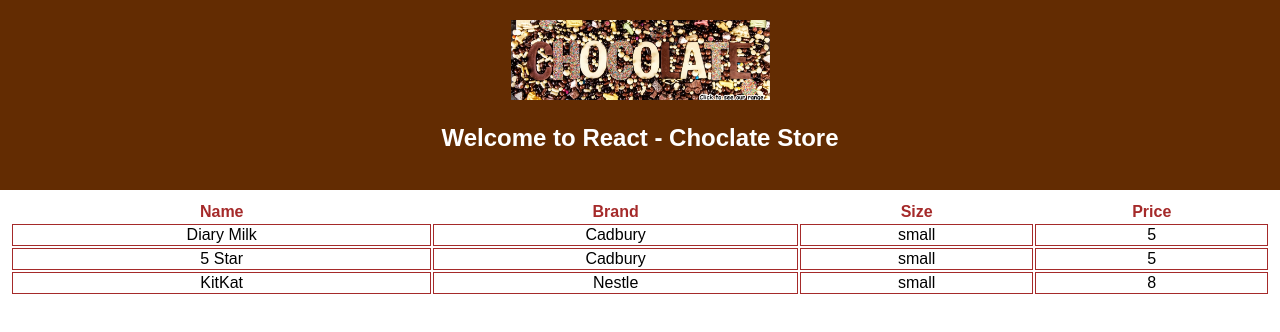
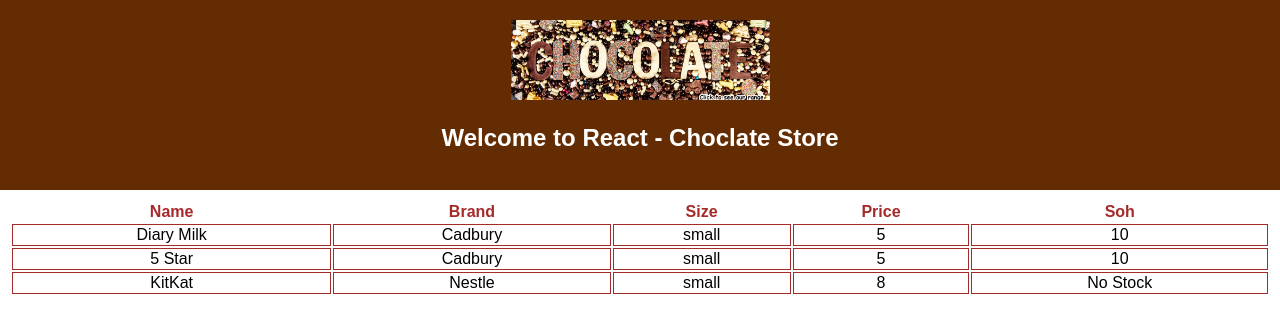
Before and after one commit to baluragala/react-chocolate-store, a React (Create React App) app: page / in a window 1280 px wide. Shown: the top 332 px of the page. Built offline with nearby package versions, Linux system fonts and the light colour scheme; the HTML template or start-up script is replaced by a standard one.

Commit message:
Expression added

```diff
--- a/src/List.js
+++ b/src/List.js
@@ -3,6 +3,11 @@ import './List.css';
 import ListItem from './ListItem'
 
 class List extends Component {
+
+
+  handleClick(){
+  	console.log('clicked...')
+  }
 
   render() {
 
@@ -11,24 +16,27 @@ class List extends Component {
 		"name":"Diary Milk",
 		"brand" : "Cadbury",
 		"size" : "small",
-		"price" : "5"
+		"price" : "5",
+		"soh" : 10
 	},
 	{
 		"name":"5 Star",
 		"brand" : "Cadbury",
 		"size" : "small",
-		"price" : "5"
+		"price" : "5",
+		"soh" : 10
 	},
 	{
 		"name":"KitKat",
 		"brand" : "Nestle",
 		"size" : "small",
-		"price" : "8"
+		"price" : "8",
+		"soh" : 0
 	}
 	];
 
 	var rows = choclates.map(function(row){
-			 return (<ListItem item={row} />)
+			 return (<ListItem item={row}/>)
  		})
 
   	return (
@@ -38,6 +46,7 @@ class List extends Component {
   				<th>Brand</th>
   				<th>Size</th>
   				<th>Price</th>
+  				<th>Soh</th>
   			</thead>
   			{rows}
   		</table>
--- a/src/ListItem.js
+++ b/src/ListItem.js
@@ -9,6 +9,8 @@ class ListItem extends Component {
   		<td>{this.props.item.brand}</td>
   		<td>{this.props.item.size}</td>
   		<td>{this.props.item.price}</td>
+  		<td>{this.props.item.soh > 0 ? this.props.item.soh : "No Stock"}</td>
+
   	</tr>
  }
 }
```
